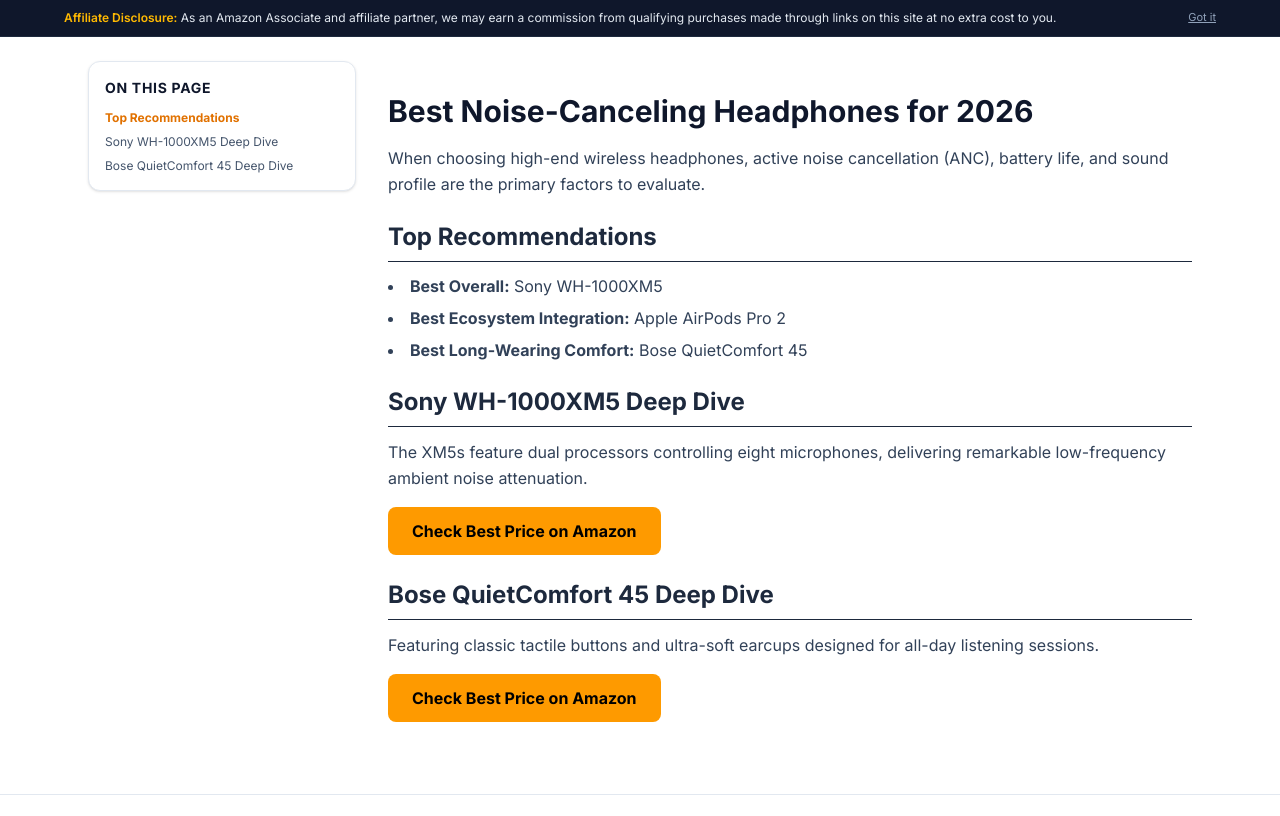
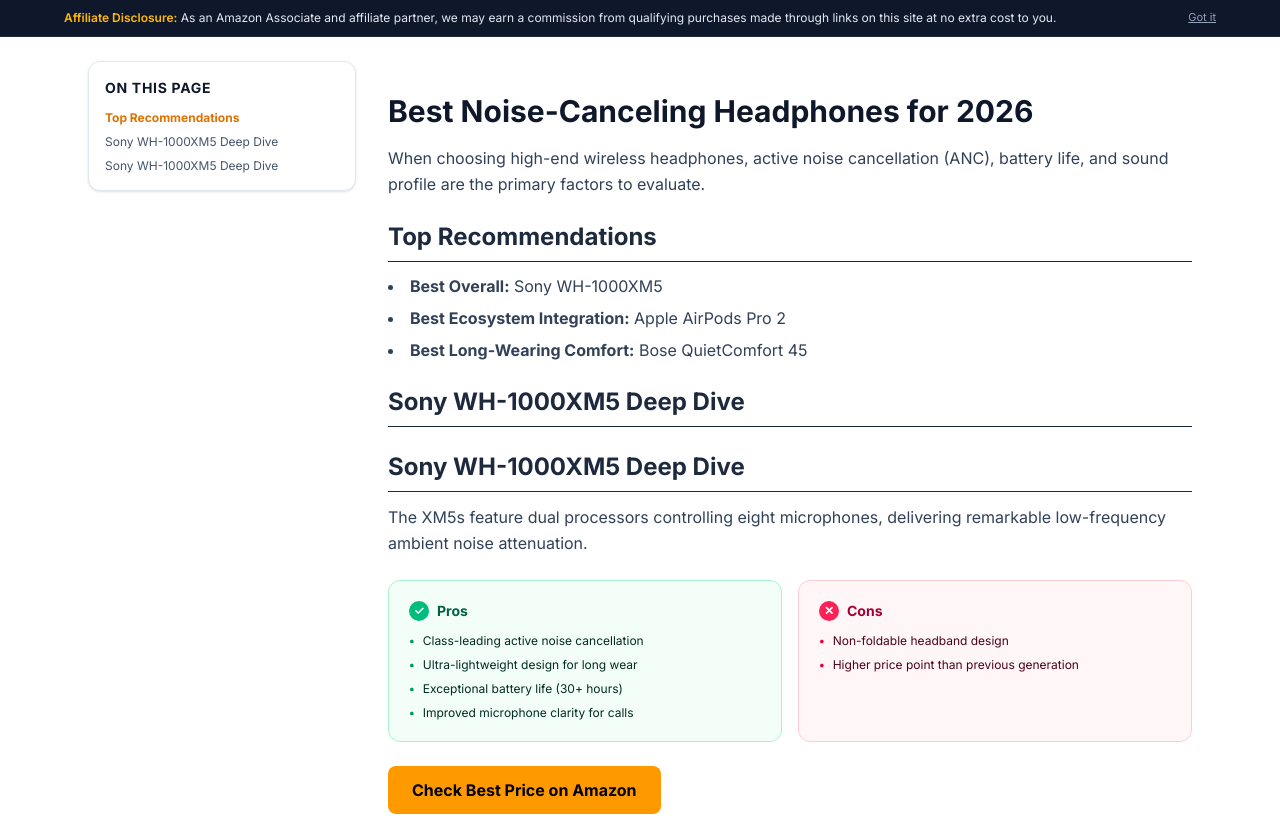
Before and after one commit to thisaramanoranjana640-byte/affiliate-site, a Next.js app: page /guides/best-headphones in a window 1280 px wide. Shown: the top 816 px of the page. Built offline with nearby package versions, Linux system fonts and the light colour scheme; no server answers.

Commit message:
feat: add ProsCons box component for MDX review articles

```diff
--- a/src/app/guides/best-headphones/page.mdx
+++ b/src/app/guides/best-headphones/page.mdx
@@ -20,14 +20,23 @@
 
     ## Sony WH-1000XM5 Deep Dive
 
-    The XM5s feature dual processors controlling eight microphones, delivering remarkable low-frequency ambient noise attenuation.
+## Sony WH-1000XM5 Deep Dive
 
-    <AffiliateButton slug="sony-wh1000xm5" label="Check Best Price on Amazon" />
+The XM5s feature dual processors controlling eight microphones, delivering remarkable low-frequency ambient noise attenuation.
 
-    ## Bose QuietComfort 45 Deep Dive
+<ProsCons
+  pros={[
+    "Class-leading active noise cancellation",
+    "Ultra-lightweight design for long wear",
+    "Exceptional battery life (30+ hours)",
+    "Improved microphone clarity for calls"
+  ]}
+  cons={[
+    "Non-foldable headband design",
+    "Higher price point than previous generation"
+  ]}
+/>
 
-    Featuring classic tactile buttons and ultra-soft earcups designed for all-day listening sessions.
-
-    <AffiliateButton slug="bose-qc45" label="Check Best Price on Amazon" />
+<AffiliateButton slug="sony-wh1000xm5" label="Check Best Price on Amazon" />
   </article>
 </div>
--- /dev/null
+++ b/src/components/ProsCons.tsx
@@ -0,0 +1,42 @@
+interface ProsConsProps {
+  pros: string[];
+  cons: string[];
+}
+
+export default function ProsCons({ pros, cons }: ProsConsProps) {
+  return (
+    <div className="grid grid-cols-1 md:grid-cols-2 gap-4 my-6">
+      {/* Pros Box */}
+      <div className="bg-emerald-50/60 border border-emerald-200 rounded-xl p-5">
+        <h4 className="text-emerald-800 font-bold text-sm flex items-center gap-2 mb-3">
+          <span className="bg-emerald-500 text-white rounded-full w-5 h-5 inline-flex items-center justify-center text-xs">✓</span>
+          Pros
+        </h4>
+        <ul className="space-y-2 text-xs text-emerald-950">
+          {pros.map((pro, index) => (
+            <li key={index} className="flex items-start gap-2">
+              <span className="text-emerald-600 font-bold">•</span>
+              <span>{pro}</span>
+            </li>
+          ))}
+        </ul>
+      </div>
+
+      {/* Cons Box */}
+      <div className="bg-rose-50/60 border border-rose-200 rounded-xl p-5">
+        <h4 className="text-rose-800 font-bold text-sm flex items-center gap-2 mb-3">
+          <span className="bg-rose-500 text-white rounded-full w-5 h-5 inline-flex items-center justify-center text-xs">✕</span>
+          Cons
+        </h4>
+        <ul className="space-y-2 text-xs text-rose-950">
+          {cons.map((con, index) => (
+            <li key={index} className="flex items-start gap-2">
+              <span className="text-rose-600 font-bold">•</span>
+              <span>{con}</span>
+            </li>
+          ))}
+        </ul>
+      </div>
+    </div>
+  );
+}
--- a/src/mdx-components.tsx
+++ b/src/mdx-components.tsx
@@ -1,6 +1,7 @@
 import type { MDXComponents } from 'mdx/types';
 import AffiliateButton from '@/components/AffiliateButton';
 import ComparisonTable from '@/components/ComparisonTable';
+import ProsCons from '@/components/ProsCons';
 
 export function useMDXComponents(components: MDXComponents): MDXComponents {
   return {
@@ -16,9 +17,10 @@
     ul: ({ children }) => (
       <ul className="list-disc list-inside space-y-2 mb-4 text-slate-700">{children}</ul>
     ),
-    // Expose your custom components globally inside MDX files
+    // Custom MDX Components
     AffiliateButton,
     ComparisonTable,
+    ProsCons,
     ...components,
   };
 }
```
